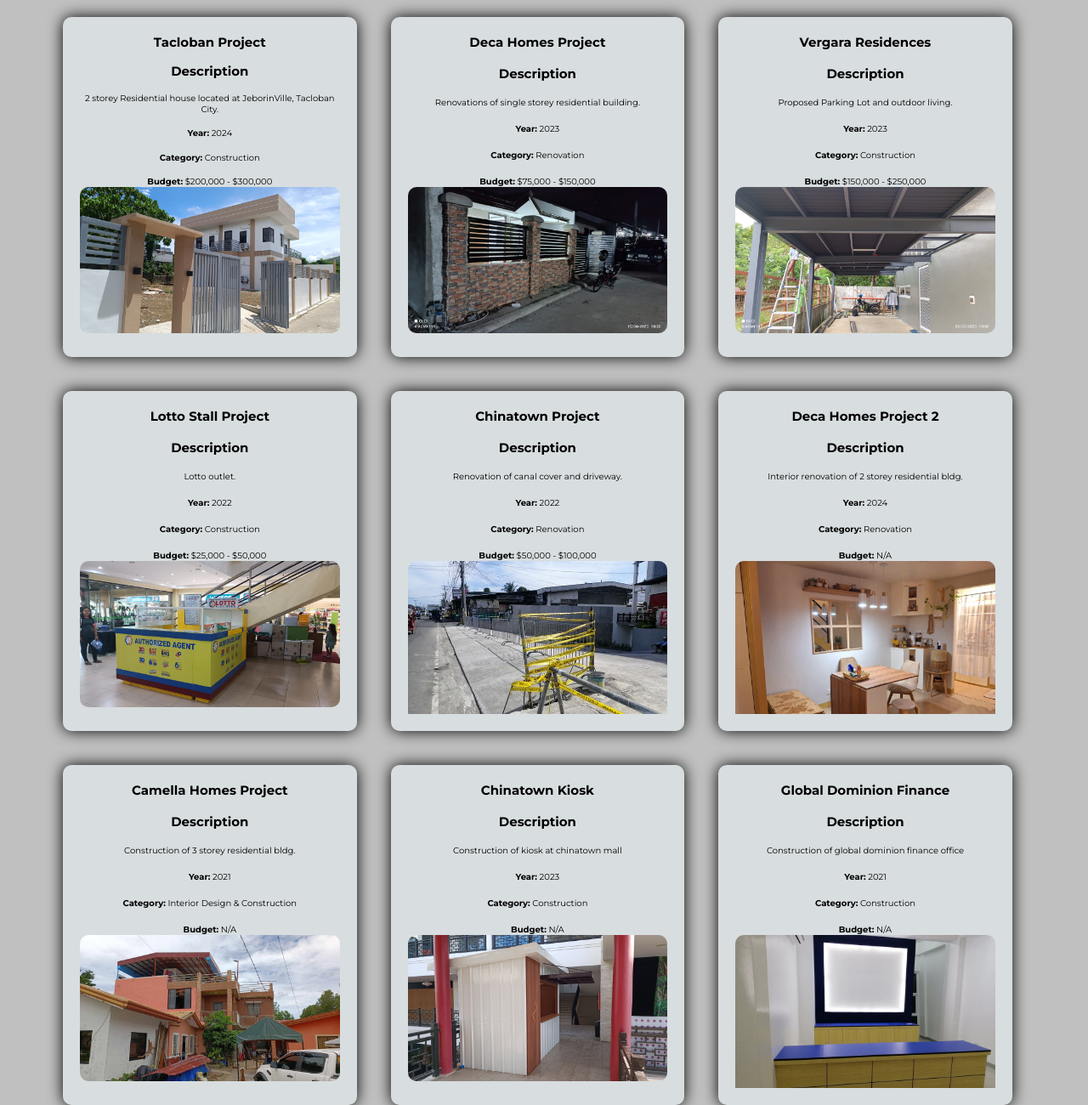
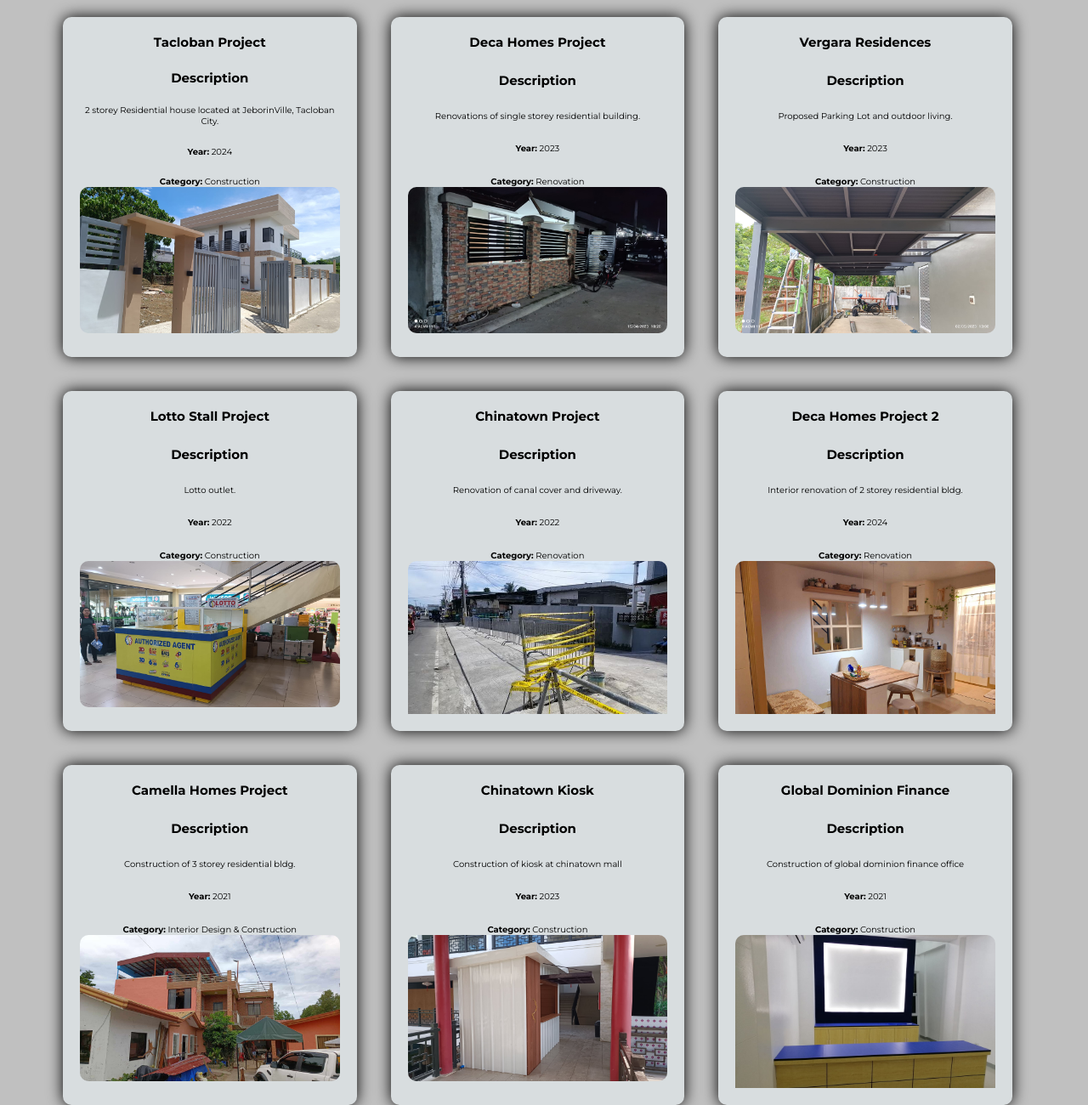
Before and after one commit to JChuDesigns/JCD, a plain HTML site: page projects.html in a window 1280 px wide. Shown: the part 299-1599 px from the top of the page at 85% size. Drawn offline with Linux system fonts and the light colour scheme.

Commit message:
Update projects.html

```diff
--- a/projects.html
+++ b/projects.html
@@ -43,7 +43,6 @@
                         <p>2 storey Residential house located at JeborinVille, Tacloban City.</p>
                         <p><strong>Year:</strong> 2024</p>
                         <p><strong>Category:</strong> Construction</p>
-                        <p><strong>Budget:</strong> $200,000 - $300,000</p>
                     </div>
                     <div class="project-img">
                         <img src="project1.jpg" alt="Tacloban Project" onclick="showGallery('project1', 0)">
@@ -56,7 +55,6 @@
                         <p>Renovations of single storey residential building.</p>
                         <p><strong>Year:</strong> 2023</p>
                         <p><strong>Category:</strong> Renovation</p>
-                        <p><strong>Budget:</strong> $75,000 - $150,000</p>
                     </div>
                     <div class="project-img">
                         <img src="project2.jpg" alt="Deca Homes Project" onclick="showGallery('project2', 0)">
@@ -69,7 +67,6 @@
                         <p>Proposed Parking Lot and outdoor living.</p>
                         <p><strong>Year:</strong> 2023</p>
                         <p><strong>Category:</strong> Construction</p>
-                        <p><strong>Budget:</strong> $150,000 - $250,000</p>
                     </div>
                     <div class="project-img">
                         <img src="project3.jpg" alt="Vergara Residences" onclick="showGallery('project3', 0)">
@@ -82,7 +79,6 @@
                         <p>Lotto outlet.</p>
                         <p><strong>Year:</strong> 2022</p>
                         <p><strong>Category:</strong> Construction</p>
-                        <p><strong>Budget:</strong> $25,000 - $50,000</p>
                     </div>
                     <div class="project-img">
                         <img src="project4.jpg" alt="Lotto Stall Project" onclick="showGallery('project4', 0)">
@@ -95,7 +91,6 @@
                         <p>Renovation of canal cover and driveway.</p>
                         <p><strong>Year:</strong> 2022</p>
                         <p><strong>Category:</strong> Renovation</p>
-                        <p><strong>Budget:</strong> $50,000 - $100,000</p>
                     </div>
                     <div class="project-img">
                         <img src="project5.jpg" alt="Chinatown Project" onclick="showGallery('project5', 0)">
@@ -108,7 +103,6 @@
                         <p>Interior renovation of 2 storey residential bldg.</p>
                         <p><strong>Year:</strong> 2024</p>
                         <p><strong>Category:</strong> Renovation</p>
-                        <p><strong>Budget:</strong> N/A</p>
                     </div>
                     <div class="project-img">
                         <img src="project6.jfif" alt="Interior Design" onclick="showGallery('project6', 0)">
@@ -121,7 +115,6 @@
                         <p>Construction of 3 storey residential bldg.</p>
                         <p><strong>Year:</strong> 2021</p>
                         <p><strong>Category:</strong> Interior Design & Construction</p>
-                        <p><strong>Budget:</strong> N/A</p>
                     </div>
                     <div class="project-img">
                         <img src="project7.jfif" alt="Project 6" onclick="showGallery('project7', 0)">
@@ -134,7 +127,6 @@
                         <p>Construction of kiosk at chinatown mall</p>
                         <p><strong>Year:</strong> 2023</p>
                         <p><strong>Category:</strong> Construction</p>
-                        <p><strong>Budget:</strong> N/A</p>
                     </div>
                     <div class="project-img">
                         <img src="project8.jfif" alt="Chinatown Kiosk" onclick="showGallery('project8', 0)">
@@ -147,7 +139,6 @@
                         <p>Construction of global dominion finance office</p>
                         <p><strong>Year:</strong> 2021</p>
                         <p><strong>Category:</strong> Construction</p>
-                        <p><strong>Budget:</strong> N/A</p>
                     </div>
                     <div class="project-img">
                         <img src="project9.jfif" alt="Project 9" onclick="showGallery('project9', 0)">
```
